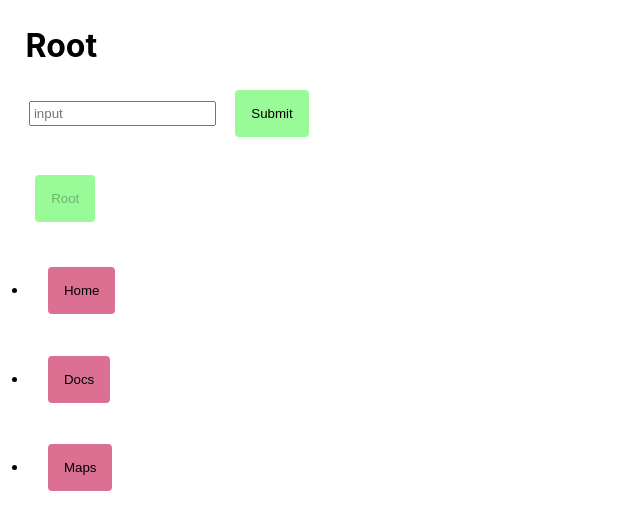
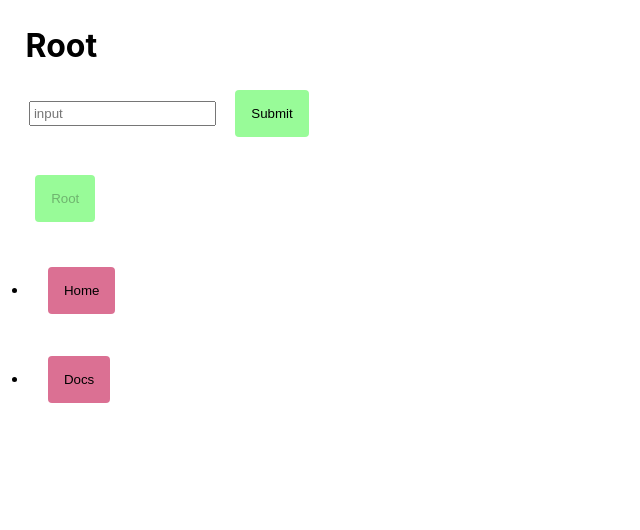
Before and after one commit to KarnellSchultz/Finder-two, a React (Create React App) app: page / in a window 1280 px wide. Shown: the top 530 px of the page, without its empty margins (0-640 px from the left). Built offline with nearby package versions, Linux system fonts and the light colour scheme.

Commit message:
update Readme

```diff
--- a/package.json
+++ b/package.json
@@ -12,9 +12,11 @@
 		"@types/react-dom": "^16.9.5",
 		"react": "^16.13.1",
 		"react-dom": "^16.13.1",
-		"react-scripts": "3.4.1"
+		"react-scripts": "3.4.1",
+		"source-map-explorer": "^2.4.1"
 	},
 	"scripts": {
+		"analyze": "source-map-explorer 'build/static/js/*.js'",
 		"start": "react-scripts start",
 		"build": "react-scripts build"
 	},
--- a/src/App.js
+++ b/src/App.js
@@ -11,12 +11,6 @@ export default function App() {
 		{
 			id: 2,
 			name: 'Docs',
-			parentID: 0,
-			type: 'file',
-		},
-		{
-			id: 3,
-			name: 'Maps',
 			parentID: 0,
 			type: 'file',
 		},
@@ -47,7 +41,6 @@ export default function App() {
 		files.map(file =>
 			file.parentID === currentFolderId ? currentView.push(file) : null,
 		);
-		console.table(currentView);
 		return currentView.map((item, index) => {
 			return (
 				<li key={item.id}>
```
Also changed, not shown: 2 other files (tests, documents, lock files or other folders).
